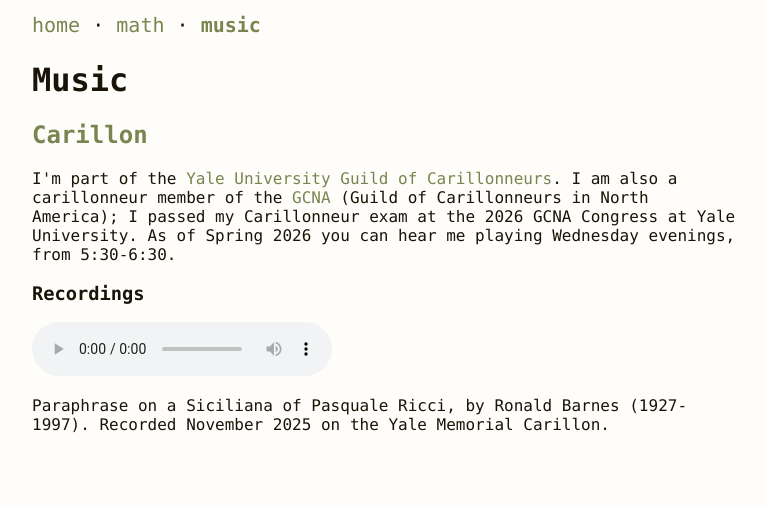
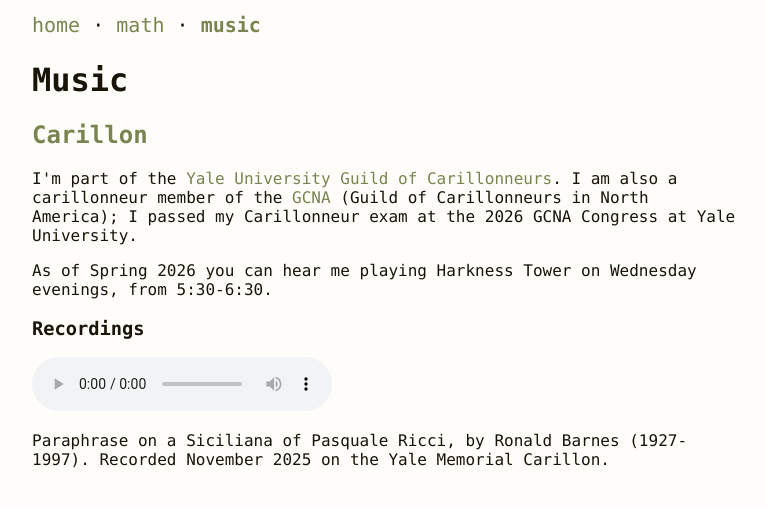
Before and after one commit to keklia/keklia.github.io, a Jekyll site: the page built from music.html, in a window 1280 px wide. Shown: the top 507 px of the page, without its empty margins (256-1022 px from the left). Built offline with Jekyll 4.4.1, drawn with Linux system fonts in a browser that asks for light colours.

Commit message:
Update music.html

```diff
--- a/music.html
+++ b/music.html
@@ -14,7 +14,13 @@
 -->
 
 <p>
-I'm part of the <a href="http://yalecarillon.org" target="_blank">Yale University Guild of Carillonneurs</a>. I am also a carillonneur member of the <a href="https://gcna.org/" target="_blank">GCNA</a> (Guild of Carillonneurs in North America); I passed my Carillonneur exam at the 2026 GCNA Congress at Yale University. As of Spring 2026 you can hear me playing Wednesday evenings, from 5:30-6:30.
+I'm part of the <a href="http://yalecarillon.org" target="_blank">Yale University Guild of Carillonneurs</a>.
+
+	I am also a carillonneur member of the <a href="https://gcna.org/" target="_blank">GCNA</a> (Guild of Carillonneurs in North America); I passed my Carillonneur exam at the 2026 GCNA Congress at Yale University.
+</p>
+
+<p>
+	As of Spring 2026 you can hear me playing Harkness Tower on Wednesday evenings, from 5:30-6:30.
 </p>
 
 <h3>Recordings</h3>
```
